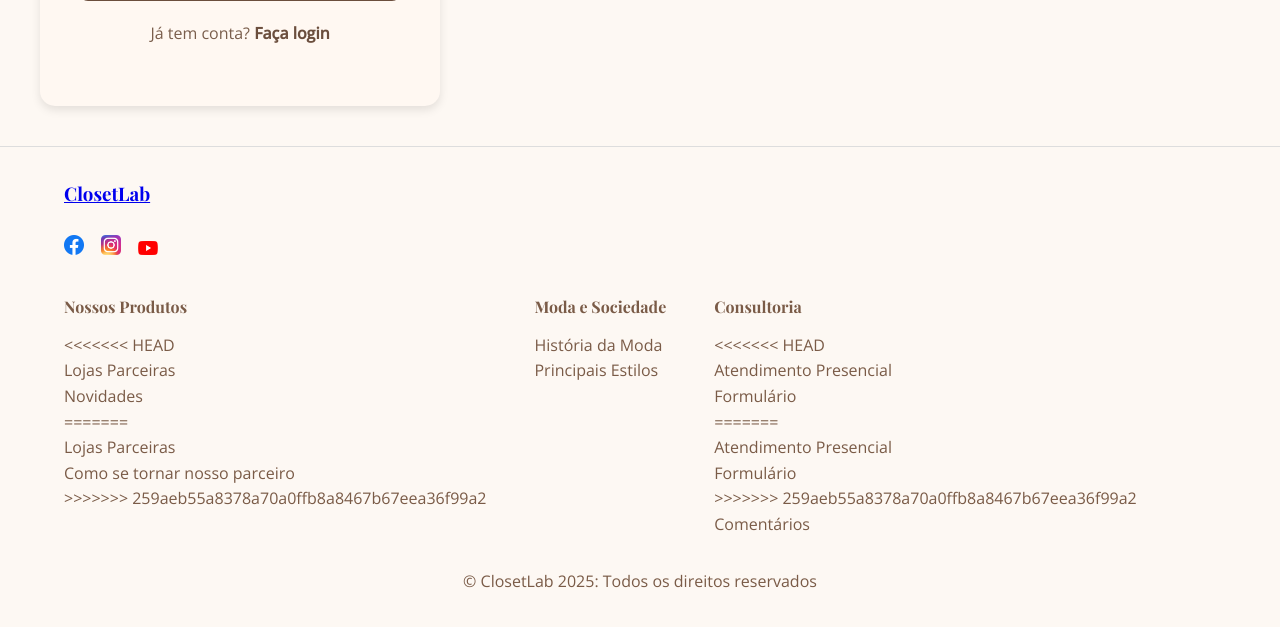
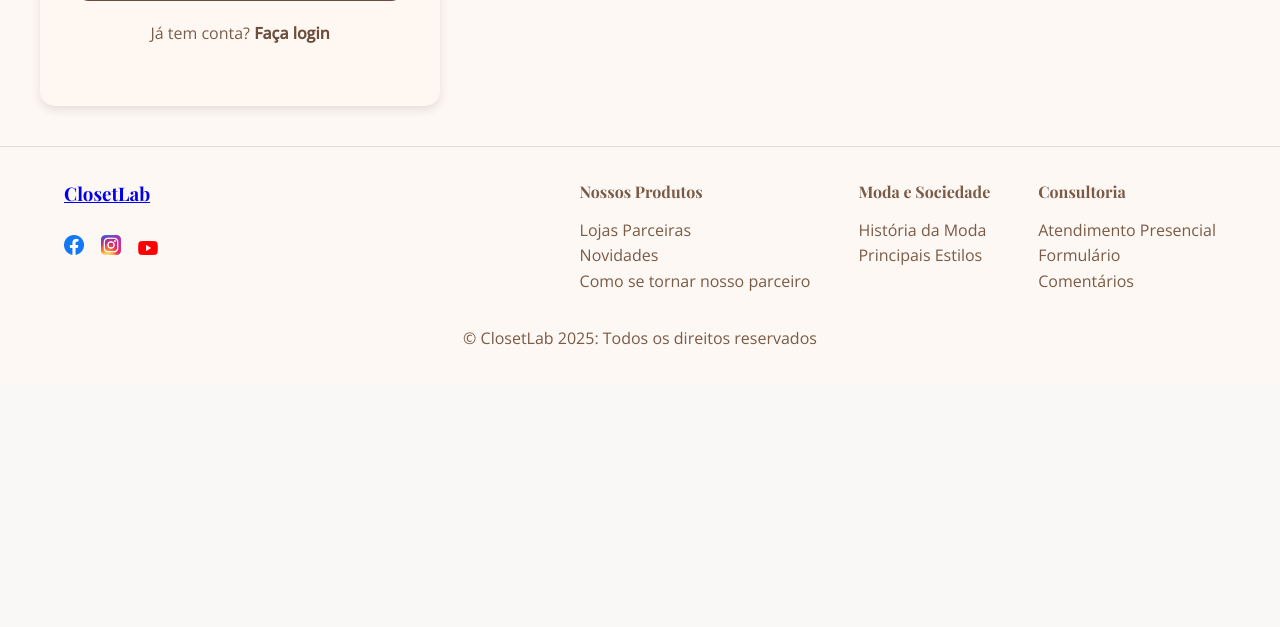
Before and after one commit to caioromero12/ENG4021-Grupo-2, a Django app: page /cadastro/ in a window 1280 px wide. Shown: the part 729-1356 px from the top of the page. After the commit the page ends 1074 px from the top, so only its background shows below. Run offline with Django 5.2, Linux system fonts and the light colour scheme.

Commit message:
modified:   SiteModa/templates/base.html

```diff
--- a/SiteModa/templates/base.html
+++ b/SiteModa/templates/base.html
@@ -67,13 +67,10 @@
             <div class="footer-links">
                 <ul>
                     <h4>Nossos Produtos</h4>
-<<<<<<< HEAD
                     <li><a href="{% url 'lojas_parceiras' %}">Lojas Parceiras</a></li>
                     <li><a href="{% url 'novidades' %}">Novidades</a></li>
-=======
-                <li><a href="{% url 'lojas_parceiras' %}">Lojas Parceiras</a></li>
+
                 <li><a href="{% url 'parceiros' %}">Como se tornar nosso parceiro</a></li>
->>>>>>> 259aeb55a8378a70a0ffb8a8467b67eea36f99a2
                 </ul>
 
                 <ul>
@@ -84,13 +81,13 @@
 
                 <ul>
                     <h4>Consultoria</h4>
-<<<<<<< HEAD
-                    <li><a href="#">Atendimento Presencial</a></li>
+
+                    <li><a href="{% url 'atendimento' %}">Atendimento Presencial</a></li>
                     <li><a href="https://docs.google.com/forms/d/e/1FAIpQLSdOvhroYqxFsSmitzLZaKwZlj6-AmntnAlevLTAm3KkBKVZOA/viewform?usp=publish-editor">Formulário</a></li>
-=======
-                    <li><a href="{% url 'atendimento' %}">Atendimento Presencial</a></li>
-                    <li><a href='https://docs.google.com/forms/d/e/1FAIpQLSdOvhroYqxFsSmitzLZaKwZlj6-AmntnAlevLTAm3KkBKVZOA/viewform?usp=publish-editor'>Formulário</a></li>
->>>>>>> 259aeb55a8378a70a0ffb8a8467b67eea36f99a2
+
+
+
+
                     <li><a href="{% url 'comentarios' %}">Comentários</a></li>
                 </ul>
             </div>
```
